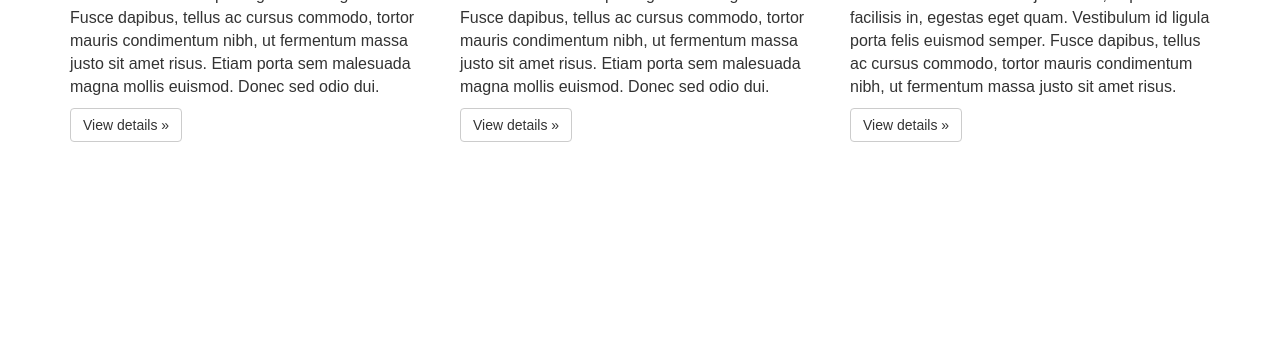
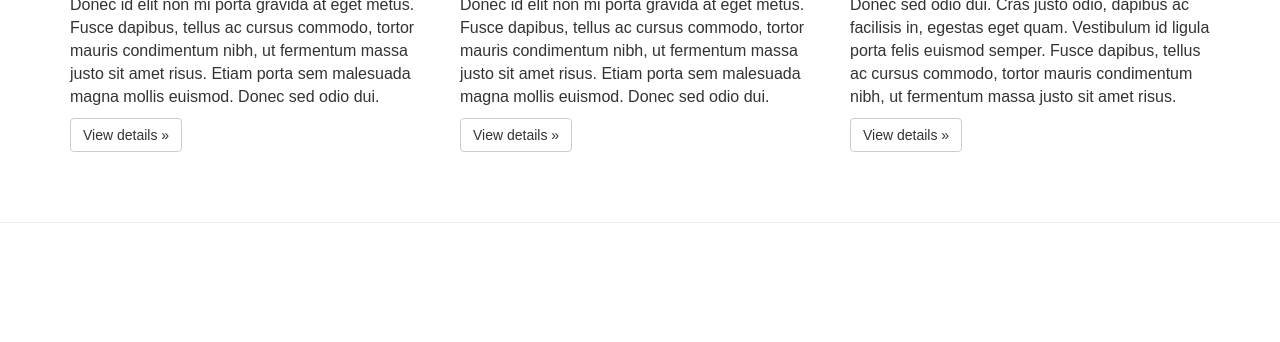
Before and after one commit to urbanoluna/githubtst, a website: page index.html in a window 1280 px wide. Shown: the part 458-800 px from the top of the page. Drawn offline with Linux system fonts and the light colour scheme.

Commit message:
Removed bottom jumbo margin, added padding to 1st row, and added hairline

```diff
--- a/sass/main.scss
+++ b/sass/main.scss
@@ -26,6 +26,7 @@ body {
 }
 
 .jumbotron {
+    margin-bottom: 0px;
 
     h1 {
         font-weight: 700;
@@ -37,7 +38,8 @@ body {
 }
 
 .firstRow {
-    padding: 20px 0;
+    padding: 60px 0;
+    border-bottom: 1px solid #eee;
 
     h2 {
         font-weight: 700;
```
Also changed, not shown: css/main.css.
